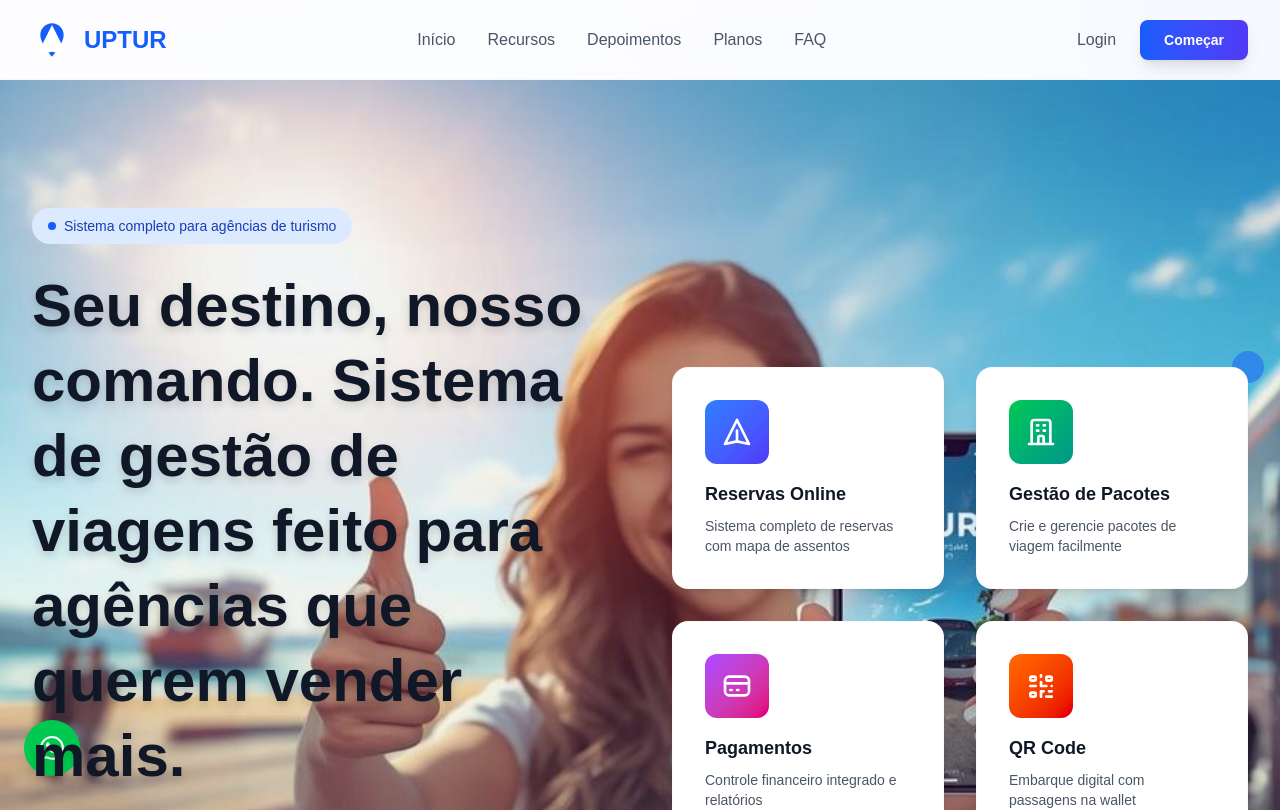
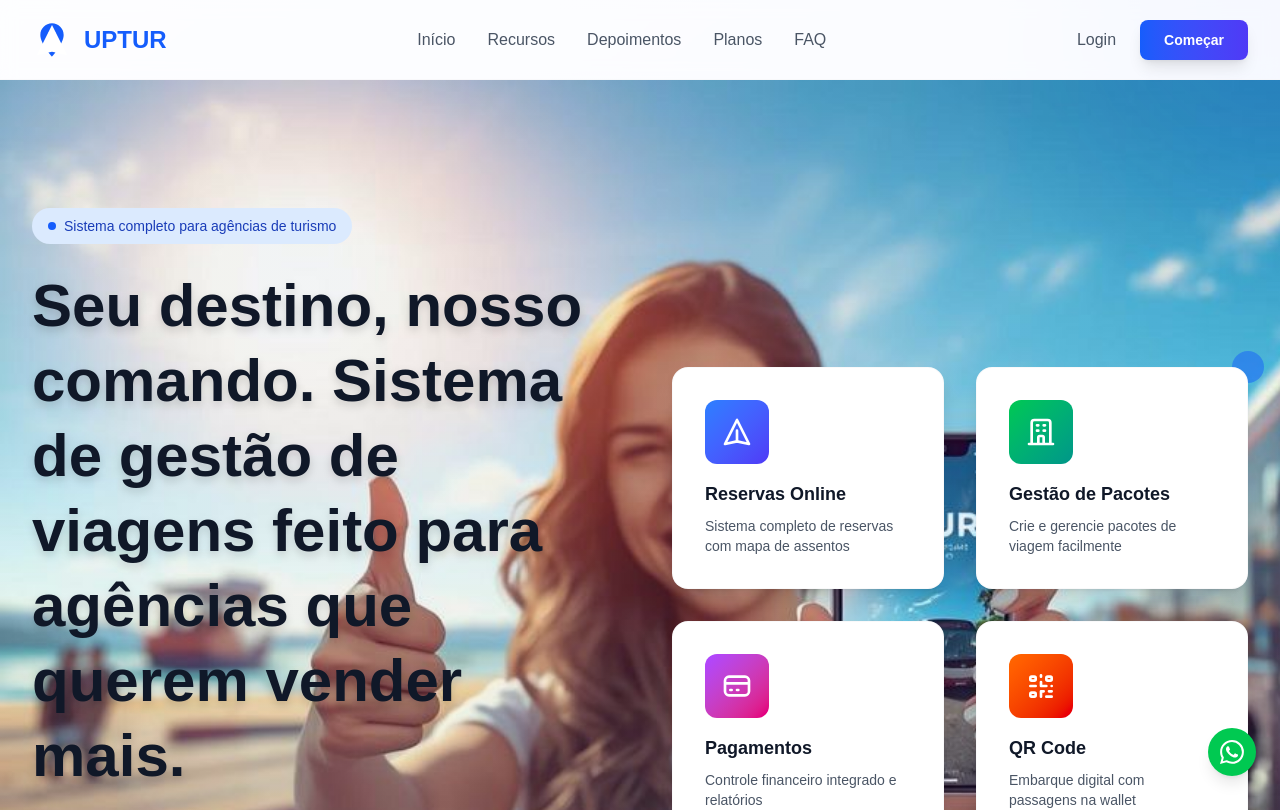
Before and after one commit to mizaelmr/turismo_landpage, a Next.js app: page / in a window 1280 px wide. Shown: the top 810 px of the page. Built offline with nearby package versions, Linux system fonts and the light colour scheme.

Commit message:
fix: mudanca na posicao btn whatsApp

```diff
--- a/app/page.tsx
+++ b/app/page.tsx
@@ -32,7 +32,7 @@ export default function Home() {
         href="https://wa.me/558788567300"
         target="_blank"
         rel="noopener noreferrer"
-        className="fixed bottom-6 left-6 bg-green-500 text-white p-4 rounded-full shadow-lg hover:bg-green-600 transition-all duration-300"
+        className="fixed bottom-6 right-6 bg-green-500 text-white p-3 rounded-full shadow-lg hover:bg-green-600 transition-all duration-300 z-[999]"
       >
         <svg
           xmlns="http://www.w3.org/2000/svg"
```
